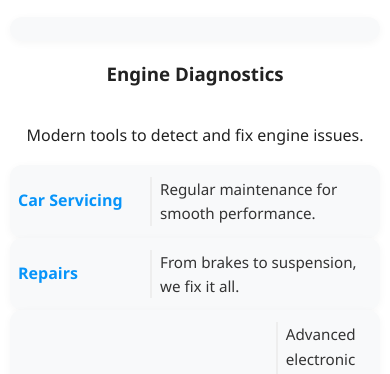
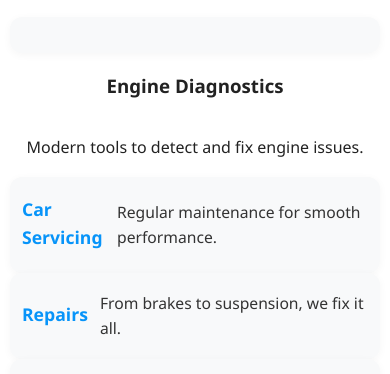
Before and after one commit to hubtronics/ptunegarage, a plain HTML site: page public/index.html in a window 390 px wide. Shown: the part 438-812 px from the top of the page. Drawn offline with Linux system fonts and the light colour scheme.

Commit message:
clean code

```diff
--- a/public/style.css
+++ b/public/style.css
@@ -4,7 +4,7 @@ body {
   font-family: 'Segoe UI', Tahoma, sans-serif;
   line-height: 1.6;
   color: #333;
-  background: #aba6a6;
+  background: #e8e0e0;
 }
 
 h1, h2, h3 {
@@ -888,34 +888,3 @@ header .btn:hover,
     height: 180px;
   }
 }
-
-@media (max-width: 600px) {
-  .service {
-    display: flex;
-    align-items: center;
-    justify-content: flex-start;
-    background: #f8f9fa;
-    border-radius: 12px;
-    box-shadow: 0 2px 8px rgba(0,0,0,0.04);
-    padding: 12px 8px;
-    margin-bottom: 0;
-    gap: 12px;
-    text-align: left;
-  }
-  .service h3 {
-    font-size: 1rem;
-    color: #0794f9;
-    margin: 0;
-    font-weight: 700;
-    min-width: 120px; /* Adjust width as needed */
-    flex-shrink: 0;
-  }
-  .service p {
-    font-size: 0.95rem;
-    color: #333;
-    margin: 0;
-    flex: 1;
-    padding-left: 8px;
-    border-left: 2px solid #eee;
-  }
-}
```
